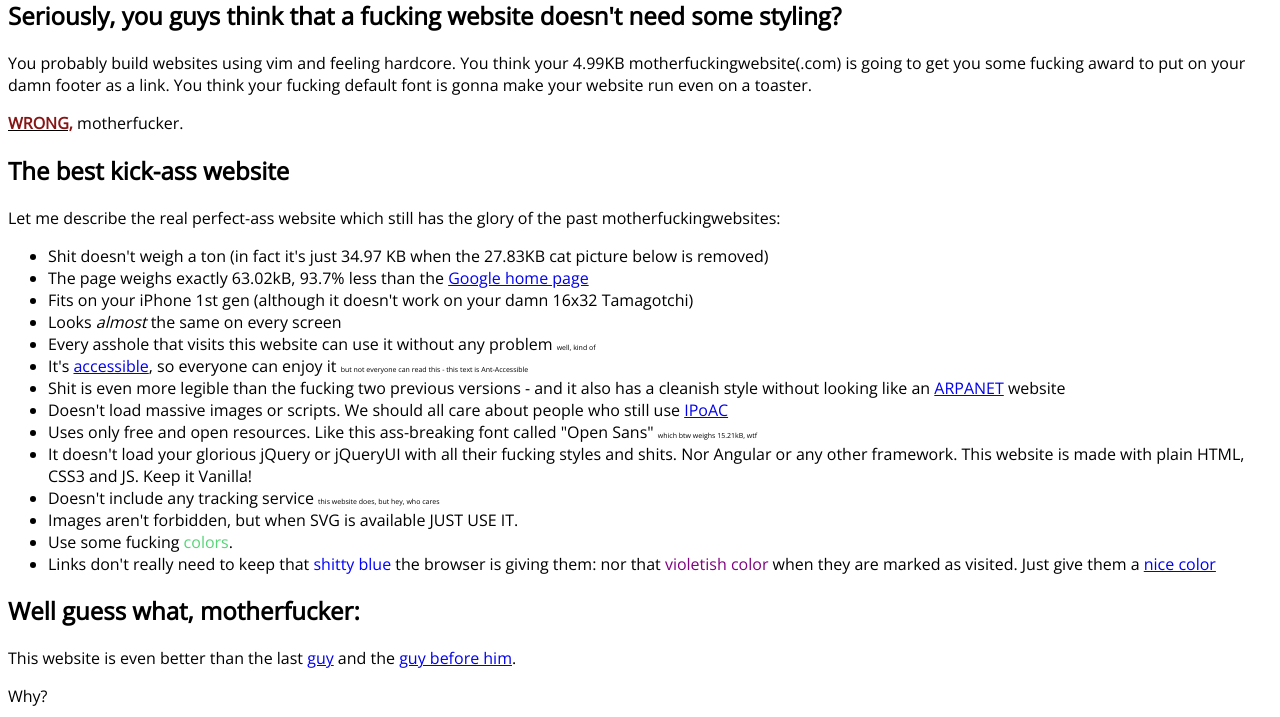
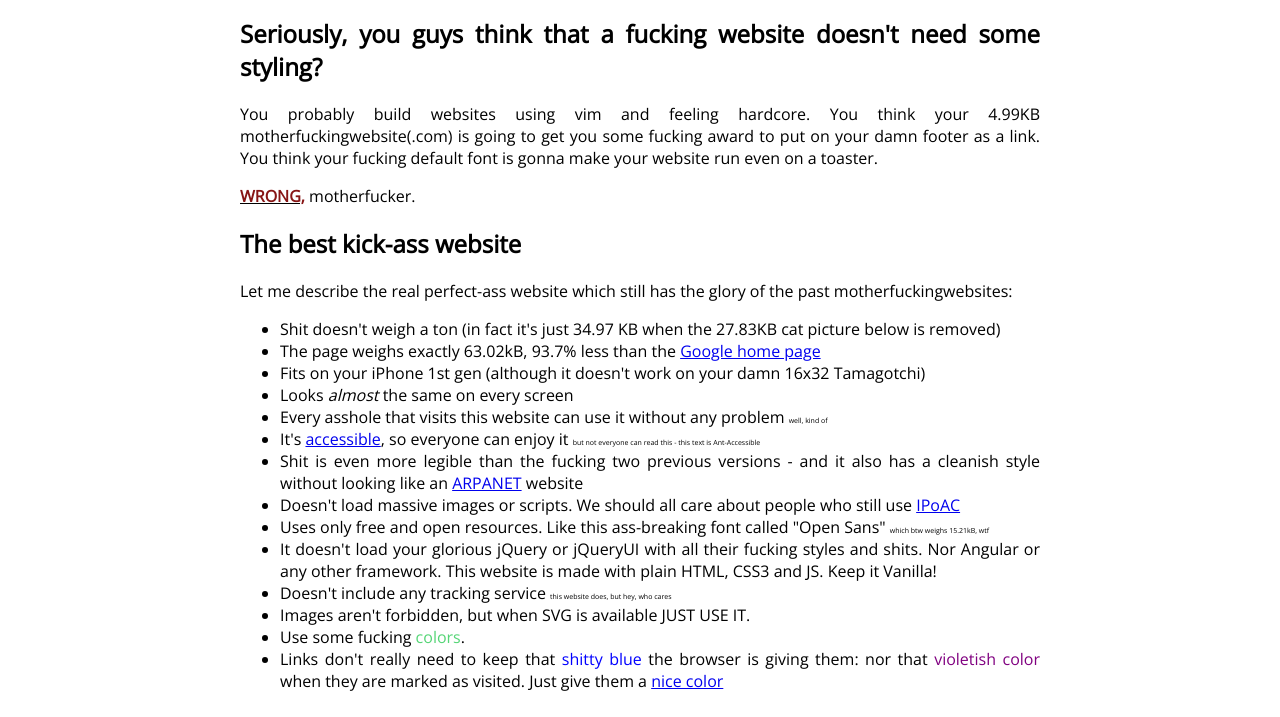
Before and after one commit to VictorArd/The-Best-Motherfucking-Website, a plain HTML site: page index.html in a window 1280 px wide. Shown: the part 129-846 px from the top of the page. Drawn offline with nearby package versions, Linux system fonts and the light colour scheme.

Commit message:
Modification de l'alignement du texte dans le CSS

```diff
--- a/style.css
+++ b/style.css
@@ -1,6 +1,10 @@
 body
 {
-	font-family: "Open Sans";
+font-family: "Open Sans";
+margin: 40px auto;
+padding: 50 10px;
+max-width: 800px;
+text-align: justify;
 }
 
 .Wrong
```
Also changed, not shown: 1 other file.
